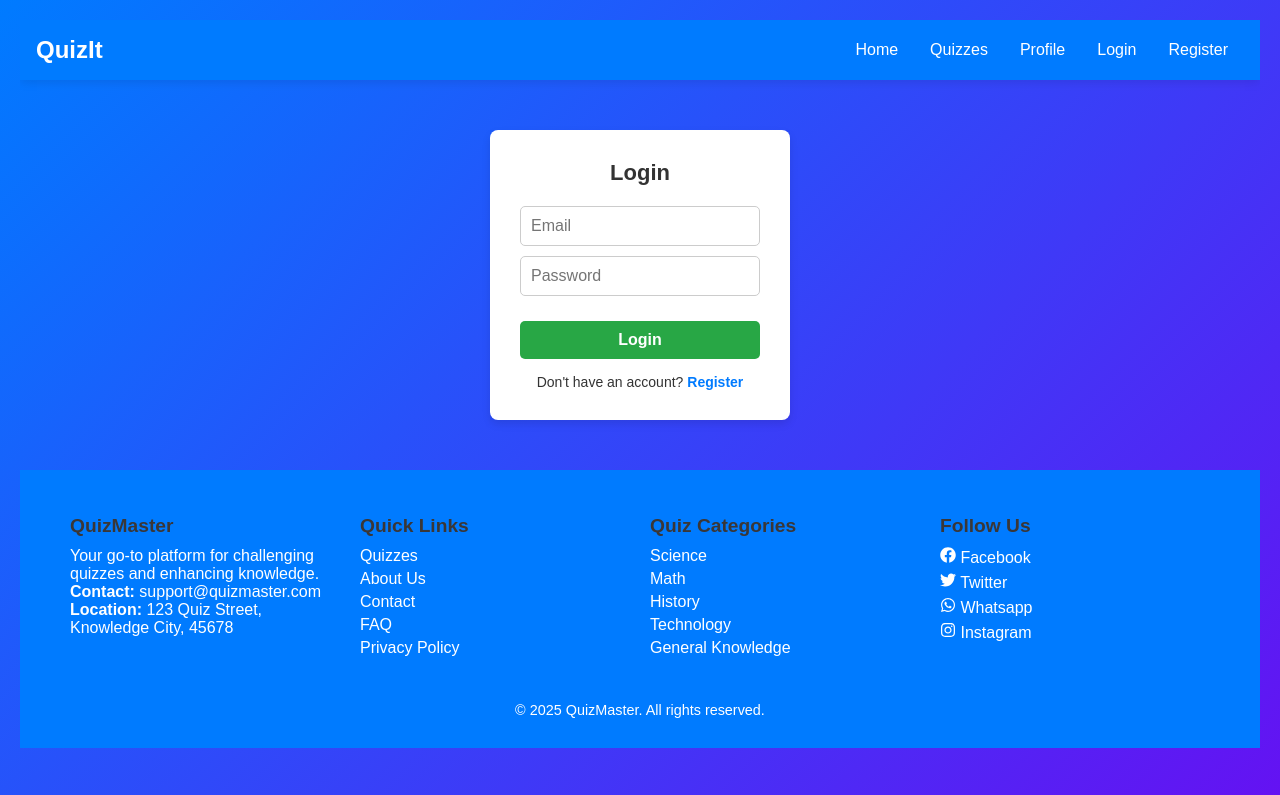
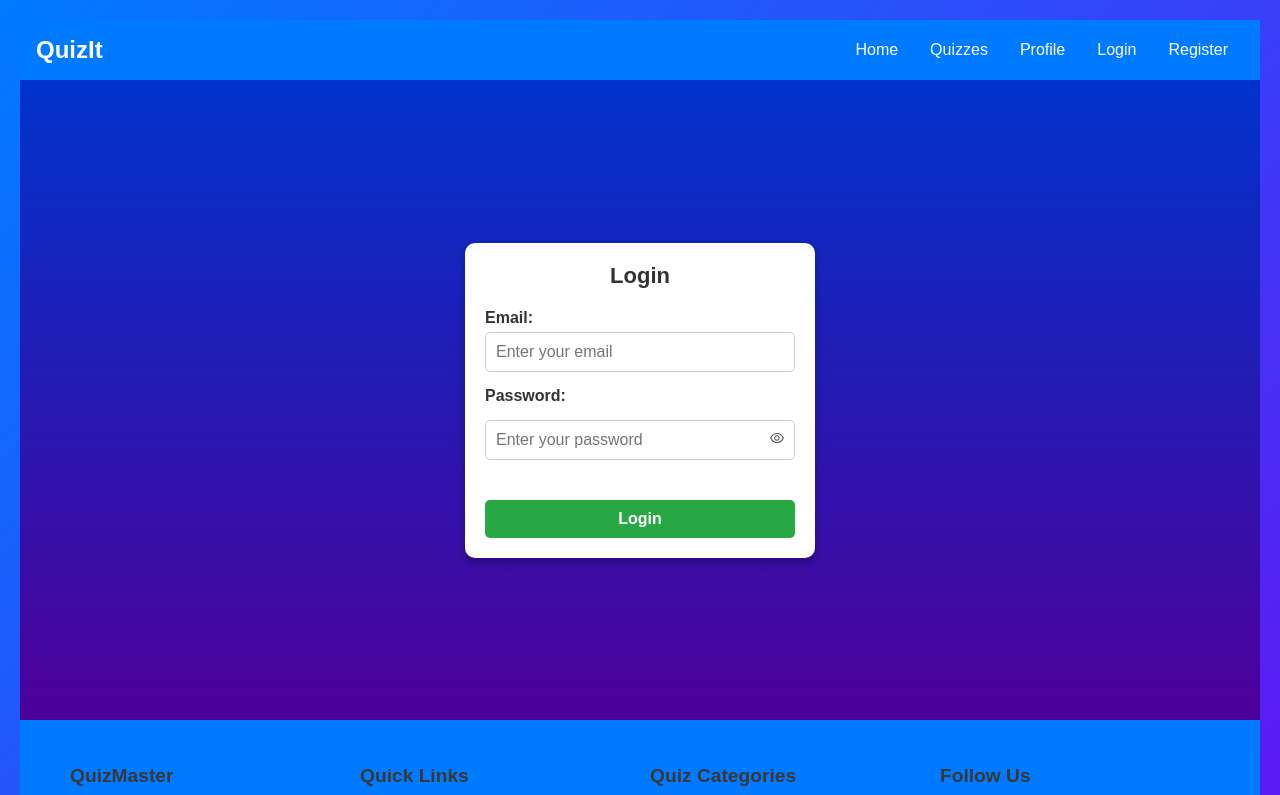
Before and after one commit to ashu-2314/QUIZIT, a React (Vite) app in the folder features/features/: page /login in a window 1280 px wide. Shown: the top 795 px of the page. Built offline with nearby package versions, Linux system fonts and the light colour scheme; no server answers.

Commit message:
context and reducers created

```diff
--- a/features/features/package.json
+++ b/features/features/package.json
@@ -11,6 +11,7 @@
   },
   "dependencies": {
     "axios": "^1.8.4",
+    "cors": "^2.8.5",
     "react": "^19.0.0",
     "react-dom": "^19.0.0",
     "react-icons": "^5.5.0",
--- a/features/features/src/App.jsx
+++ b/features/features/src/App.jsx
@@ -1,43 +1,37 @@
-import React, { useState, useEffect } from "react";
+import React from "react";
 import { BrowserRouter as Router, Routes, Route, Navigate } from "react-router-dom";
+import { AuthProvider, useAuth } from "./components/context/AuthContext"; // Import Auth Context
 import Index from "./components/layouts/Index";
 import Register from "./components/pages/Register";
 import Login from "./components/pages/Login";
 import Dashboard from "./components/pages/Dashboard";
+import Profile from "./components/pages/Profile";
 import Header from "./components/layouts/Header";
 import Footer from "./components/layouts/Footer";
-import Profile from "./components/pages/Profile";
+
+const ProtectedRoute = ({ element }) => {
+  const { isAuthenticated } = useAuth();
+  console.log(isAuthenticated)
+  return isAuthenticated ? element : <Navigate to="/login" />;
+};
 
 const App = () => {
-  // ✅ Check sessionStorage when app loads
-  const [userData, setUserData] = useState(() => {
-    const storedUser = sessionStorage.getItem("userData");
-    return storedUser ? JSON.parse(storedUser) : null;
-  });
-
-  // ✅ Update sessionStorage when userData changes
-  useEffect(() => {
-    if (userData) {
-      sessionStorage.setItem("userData", JSON.stringify(userData));
-    } else {
-      sessionStorage.removeItem("userData");
-    }
-  }, [userData]);
-
   return (
+    <AuthProvider> {/* ✅ Wrap the app with AuthProvider */}
       <Router>
         <Header />
         <main>
           <Routes>
             <Route path="/" element={<Index />} />
             <Route path="/register" element={<Register />} />
-          <Route path="/login" element={<Login setUserData={setUserData} />} />
-          <Route path="/profile" element={userData ? <Profile userData={userData} /> : <Navigate to="/login" />} />
-          <Route path="/dashboard" element={userData ? <Dashboard userData={userData} /> : <Navigate to="/login" />} />
+            <Route path="/login" element={<Login />} />
+            <Route path="/dashboard" element={<ProtectedRoute element={<Dashboard />} />} />
+            <Route path="/profile" element={<ProtectedRoute element={<Profile />} />} />
           </Routes>
         </main>
         <Footer />
       </Router>
+    </AuthProvider>
   );
 };
 
--- /dev/null
+++ b/features/features/src/components/context/AuthContext.jsx
@@ -0,0 +1,83 @@
+import { createContext, useContext, useState, useEffect } from "react";
+import PropTypes from "prop-types";
+import axios from "axios";
+
+// ✅ API Base URL
+const API_BASE_URL = "https://quizit-server.onrender.com/users";
+
+// Create Auth Context
+const AuthContext = createContext();
+
+// Custom Hook to use Auth Context
+export const useAuth = () => useContext(AuthContext);
+
+// Auth Provider Component
+export const AuthProvider = ({ children }) => {
+  const [user, setUser] = useState(null);
+  const [isAuthenticated, setIsAuthenticated] = useState(false);
+  const [loading, setLoading] = useState(true); // ✅ Loading state
+
+  // ✅ Check authentication status on mount
+  useEffect(() => {
+    axios
+      .get(`${API_BASE_URL}/me`, { withCredentials: true }) // ✅ Fetch logged-in user
+      .then((response) => {
+        if (response.data) {
+          setUser(response.data);
+          setIsAuthenticated(true);
+        }
+      })
+      .catch(() => {
+        setUser(null);
+        setIsAuthenticated(false);
+      })
+      .finally(() => setLoading(false)); // ✅ Stop loading after request
+  }, []);
+
+  // ✅ Login Function
+  const login = async (email, password) => {
+    try {
+      const response = await axios.post(
+        `${API_BASE_URL}/login`, // ✅ Corrected endpoint
+        { email, password },
+        { withCredentials: true }
+      );
+
+      if (response.data) {
+        setUser(response.data.user);
+        setIsAuthenticated(true);
+        console("login success")
+        return { success: true };
+      } else {
+        return { success: false, message: "Invalid email or password" };
+      }
+    } catch (error) {
+      console.error("Login error:", error);
+      return { success: false, message: "Failed to login. Please try again." };
+    }
+  };
+
+  // ✅ Logout Function
+  const logout = async () => {
+    try {
+      await axios.post(`${API_BASE_URL}/logout`, {}, { withCredentials: true }); // ✅ Corrected endpoint
+      setUser(null);
+      setIsAuthenticated(false);
+    } catch (error) {
+      console.error("Logout error:", error);
+    }
+  };
+
+  return (
+    <AuthContext.Provider value={{ user, isAuthenticated, loading, login, logout }}>
+      {children}
+    </AuthContext.Provider>
+  );
+};
+
+// ✅ PropTypes for better safety
+AuthProvider.propTypes = {
+  children: PropTypes.node.isRequired,
+};
+
+export default AuthProvider;
--- a/features/features/src/components/pages/Login.jsx
+++ b/features/features/src/components/pages/Login.jsx
@@ -1,66 +1,89 @@
 import React, { useState } from "react";
+import { AiOutlineEye, AiOutlineEyeInvisible } from "react-icons/ai";
+import axios from "axios";
+import { useAuth } from "../context/AuthContext";
 import { useNavigate } from "react-router-dom";
-import axios from "axios";
-import "../styles/Login.css";
+import "../styles/login.css"; // Import the CSS file
 
-const Login = ({ setUserData }) => {
-  const [user, setUser] = useState({ email: "", password: "" });
+const Login = () => {
+  const navigate = useNavigate();
+  const { login } = useAuth();
+  const [formData, setFormData] = useState({ email: "", password: "" });
+  const [showPassword, setShowPassword] = useState(false);
   const [error, setError] = useState("");
-  const [success, setSuccess] = useState("");
-  const navigate = useNavigate();
 
-  // Handle input changes
   const handleChange = (e) => {
-    setUser({ ...user, [e.target.name]: e.target.value });
+    const { name, value } = e.target;
+    setFormData({ ...formData, [name]: value });
   };
 
-  // Handle login submission
-  const handleSubmit = async (e) => {
+  const handleLogin = async (e) => {
     e.preventDefault();
     setError("");
-    setSuccess("");
-
-    console.log("🔹 Sending login request:", user);
 
     try {
-      const response = await axios.post("https://quizit-server.onrender.com/users", user);
-      console.log("✅ Login Response Data:", response.data);
+      // Fetch user from JSON Server
+      const response = await axios.get(`http://localhost:3000/users?email=${formData.email}`);
+      const users = response.data;
 
-      if (response.data) {
-        setUserData(response.data);
-        sessionStorage.setItem("userData", JSON.stringify(response.data));
+      if (users.length === 0) {
+        setError("User not found. Please register first.");
+        return;
+      }
 
-        setSuccess("✅ Login Successful! Redirecting...");
+      const user = users[0]; // Since email is unique, we take the first match
 
-        setTimeout(() => {
-          navigate("/dashboard");
-        }, 1000);
-      } else {
-        console.error("❌ Invalid login response format:", response.data);
-        setError("Invalid email or password. Try again.");
+      if (user.password !== formData.password) {
+        setError("Invalid credentials");
+        return;
       }
-    } catch (err) {
-      console.error("❌ Login failed. Error:", err);
-      setError(err.response?.data?.message || "Invalid email or password.");
+
+      login(user.email); // Store user in AuthContext
+      navigate("/dashboard");
+    } catch (error) {
+      console.error("Login error:", error);
+      setError("Something went wrong. Please try again.");
     }
   };
 
   return (
     <div className="login-container">
-      <h2>Login</h2>
-      {success && <div className="success-message">{success}</div>}
-      {error && <div className="error-message">{error}</div>}
+      <form onSubmit={handleLogin} className="login-form">
+        <h2>Login</h2>
 
-      <form onSubmit={handleSubmit}>
-        <input type="email" name="email" placeholder="Email" onChange={handleChange} required />
-        <input type="password" name="password" placeholder="Password" onChange={handleChange} required />
-        <button type="submit">Login</button>
+        <div className="form-group">
+          <label>Email:</label>
+          <input
+            type="text"
+            name="email"
+            value={formData.email}
+            onChange={handleChange}
+            placeholder="Enter your email"
+            required
+          />
+        </div>
+
+        <div className="form-group">
+          <label>Password:</label>
+          <div className="password-container">
+            <input
+              type={showPassword ? "text" : "password"}
+              name="password"
+              value={formData.password}
+              onChange={handleChange}
+              placeholder="Enter your password"
+              required
+            />
+            <span className="password-toggle" onClick={() => setShowPassword(!showPassword)}>
+              {showPassword ? <AiOutlineEyeInvisible /> : <AiOutlineEye />}
+            </span>
+          </div>
+        </div>
+
+        {error && <p className="error-message">{error}</p>}
+
+        <button type="submit" className="login-button">Login</button>
       </form>
-
-      {/* Added Registration Link */}
-      <p className="register-link">
-        Don't have an account? <span onClick={() => navigate("/register")}>Register</span>
-      </p>
     </div>
   );
 };
--- a/features/features/src/components/pages/Profile.jsx
+++ b/features/features/src/components/pages/Profile.jsx
@@ -1,29 +1,22 @@
-import { useState, useEffect } from "react";
+import { useState } from "react";
+import { useNavigate } from "react-router-dom";
+import { useAuth } from "../context/AuthContext";
 import axios from "axios";
+import "../styles/Profile.css";
 
 const Profile = () => {
-  const [userData, setUserData] = useState(null);
+  const navigate = useNavigate();
+  const { user, updateProfile } = useAuth(); // Use AuthContext
+
+
   const [editingField, setEditingField] = useState(null);
   const [tempValue, setTempValue] = useState("");
-  const [profilePic, setProfilePic] = useState("");
+  const [profilePic, setProfilePic] = useState(user?.profilePic || "https://www.w3schools.com/howto/img_avatar.png");
 
-  useEffect(() => {
-    const loggedInEmail = localStorage.getItem("loggedInUserEmail");
-
-    if (!loggedInEmail) {
-      alert("No logged-in user found. Please log in.");
-      window.location.href = "/login";
-      return;
+  if (!user) {
+    navigate("/login"); // Redirect if not authenticated
+    return null;
   }
-
-    axios
-      .get(`https://quizit-server.onrender.com/users/${loggedInEmail}`)
-      .then((response) => {
-        setUserData(response.data);
-        setProfilePic(response.data.profilePic || "https://www.w3schools.com/howto/img_avatar.png");
-      })
-      .catch((error) => console.error("Error fetching user data:", error));
-  }, []);
 
   const handleEdit = (field, value) => {
     setEditingField(field);
@@ -31,16 +24,17 @@ const Profile = () => {
   };
 
   const handleSave = async () => {
-    if (!userData) return;
+    if (!user) return;
 
-    const updatedUser = { ...userData, [editingField]: tempValue };
+    const updatedUser = { ...user, [editingField]: tempValue };
 
     try {
       const response = await axios.put(
-        `https://quizit-server.onrender.com/users/${userData.email}`,
+        `https://quizit-server.onrender.com/users/${user.email}`,
         updatedUser
       );
-      setUserData(response.data);
+
+      updateProfile(response.data); // Update context state
     } catch (error) {
       console.error("Error updating user:", error);
     }
@@ -52,9 +46,6 @@ const Profile = () => {
     <div className="profile-container">
       <h2>Profile</h2>
 
-      {userData ? (
-        <div>
-          {/* Profile Picture Section */}
       <div>
         <img src={profilePic} alt="Profile" className="profile-image" />
         <input
@@ -66,9 +57,8 @@ const Profile = () => {
         />
       </div>
 
-          {/* Editable Fields */}
       <div className="profile-fields">
-            {Object.keys(userData).map(
+        {Object.keys(user).map(
           (key) =>
             key !== "email" &&
             key !== "profilePic" && (
@@ -82,14 +72,14 @@ const Profile = () => {
                     className="profile-input"
                   />
                 ) : (
-                      <span>{userData[key]}</span>
+                  <span>{user[key]}</span>
                 )}
                 {editingField === key ? (
                   <button onClick={handleSave} className="profile-btn save-btn">
                     Save
                   </button>
                 ) : (
-                      <button onClick={() => handleEdit(key, userData[key])} className="profile-btn edit-btn">
+                  <button onClick={() => handleEdit(key, user[key])} className="profile-btn edit-btn">
                     Edit
                   </button>
                 )}
@@ -98,10 +88,6 @@ const Profile = () => {
         )}
       </div>
     </div>
-      ) : (
-        <p>No user data found.</p>
-      )}
-    </div>
   );
 };
 
--- a/features/features/src/components/pages/Register.jsx
+++ b/features/features/src/components/pages/Register.jsx
@@ -35,7 +35,7 @@ const Register = () => {
     }));
   };
 
-  // Validation logic
+  // Validate Steps
   const validateStep = () => {
     let newErrors = {};
 
@@ -64,8 +64,8 @@ const Register = () => {
   // Check if email is already registered
   const checkEmailExists = async () => {
     try {
-      const response = await axios.get(`https://quizit-server.onrender.com/users?email=${user.email}`);
-      if (response.data.exists) {
+      const response = await axios.get(`http://localhost:3000/users?email=${user.email}`);
+      if (response.data.length > 0) {
         setErrors((prevErrors) => ({ ...prevErrors, email: "Email already registered" }));
         return true;
       }
@@ -91,15 +91,29 @@ const Register = () => {
     setStep(step - 1);
   };
 
-  // Submit form
+  // Submit Form (Store Data in JSON Server)
   const handleSubmit = async (e) => {
     e.preventDefault();
     if (!validateStep()) return;
 
+    const userData = {
+      email: user.email,
+      phone: user.phone,
+      dob: user.dob,
+      gender: user.gender,
+      password: user.password, // In real apps, hash passwords before storing
+      preferences: user.preferences,
+    };
+
     try {
-      await axios.post("https://quizit-server.onrender.com/users", user);
+      const response = await axios.post("http://localhost:3000/users", userData);
+
+      if (response.status === 201) {
         alert("Registration successful!");
         navigate("/login");
+      } else {
+        throw new Error("Failed to register user.");
+      }
     } catch (error) {
       console.error("Error during signup:", error);
       alert("Signup failed. Please try again.");
@@ -108,7 +122,9 @@ const Register = () => {
 
   return (
     <div className="register-container">
-      <h2>Step {step}: {step === 1 ? "Personal Details" : step === 2 ? "Account Setup" : "Preferences & Confirmation"}</h2>
+      <h2>
+        Step {step}: {step === 1 ? "Personal Details" : step === 2 ? "Account Setup" : "Preferences & Confirmation"}
+      </h2>
 
       <form onSubmit={handleSubmit}>
         {/* Step 1: Personal Details */}
@@ -131,7 +147,6 @@ const Register = () => {
                 <input type="radio" name="gender" value="other" onChange={handleChange} required /> Other
               </label>
             </div>
-
             {errors.gender && <p className="error">{errors.gender}</p>}
             <button type="button" onClick={nextStep}>Next</button>
           </>
@@ -153,32 +168,23 @@ const Register = () => {
         {step === 3 && (
           <>
             <h3 className="section-title">Select Your Quiz Preferences:</h3>
-
             <div className="quiz-preferences">
-      <label>
-        <input type="checkbox" value="Science" onChange={handlePreferencesChange} />
-        <span>Science</span>
+              {["Science", "Math", "History", "Technology"].map((subject) => (
+                <label key={subject}>
+                  <input type="checkbox" value={subject} onChange={handlePreferencesChange} />
+                  <span>{subject}</span>
                 </label>
-
-      <label>
-        <input type="checkbox" value="Math" onChange={handlePreferencesChange} />
-        <span>Math</span>
-      </label>
-
-      <label>
-        <input type="checkbox" value="History" onChange={handlePreferencesChange} />
-        <span>History</span>
-      </label>
-
-      <label>
-        <input type="checkbox" value="Technology" onChange={handlePreferencesChange} />
-        <span>Technology</span>
-      </label>
+              ))}
             </div>
 
             <div className="terms">
               <label>
-        <input type="checkbox" name="termsAccepted" onChange={(e) => setUser({ ...user, termsAccepted: e.target.checked })} required />
+                <input
+                  type="checkbox"
+                  name="termsAccepted"
+                  onChange={(e) => setUser({ ...user, termsAccepted: e.target.checked })}
+                  required
+                />
                 <span>I accept the Terms & Conditions</span>
               </label>
             </div>
@@ -188,7 +194,6 @@ const Register = () => {
             <button type="submit" className="register-btn">Register</button>
           </>
         )}
-
       </form>
     </div>
   );
--- a/features/features/src/components/styles/Login.css
+++ b/features/features/src/components/styles/Login.css
@@ -1,81 +1,80 @@
-/* Login Container */
+/* Center the login form */
 .login-container {
-  text-align: center;
-  padding: 30px;
-  background: white;
-  border-radius: 8px;
-  width: 300px;
-  margin: 50px auto;
-  box-shadow: 0 4px 8px rgba(0, 0, 0, 0.1);
+  display: flex;
+  justify-content: center;
+  align-items: center;
+  height: 80vh;
+  background: linear-gradient(to bottom, #0033cc, #4d0099);
 }
 
-/* Success & Error Messages */
-.success-message, .error-message {
-  font-size: 14px;
-  padding: 10px;
-  border-radius: 5px;
-  margin: 10px 0;
-  font-weight: bold;
+/* Style the form */
+.login-form {
+  background: white;
+  padding: 20px;
+  border-radius: 10px;
+  box-shadow: 0 4px 10px rgba(0, 0, 0, 0.3);
+  width: 350px;
+  text-align: center;
 }
 
-.success-message {
-  background-color: #d4edda;
-  color: #155724;
-  border: 1px solid #c3e6cb;
+h2 {
+  margin-bottom: 20px;
+  color: #333;
 }
 
-.error-message {
-  background-color: #f8d7da;
-  color: #721c24;
-  border: 1px solid #f5c6cb;
+.form-group {
+  margin-bottom: 15px;
+  text-align: left;
 }
 
-/* Input Fields */
+label {
+  display: block;
+  font-weight: bold;
+  margin-bottom: 5px;
+  color: #333;
+}
+
 input {
-  display: block;
   width: 100%;
   padding: 10px;
-  margin: 10px 0;
   border: 1px solid #ccc;
   border-radius: 5px;
   font-size: 16px;
-  transition: border 0.3s;
 }
 
-input:focus {
-  border-color: #007bff;
-  outline: none;
+/* Password field container */
+.password-container {
+  display: flex;
+  align-items: center;
+  position: relative;
 }
 
-/* Button Styling */
-button {
+.password-toggle {
+  position: absolute;
+  right: 10px;
+  cursor: pointer;
+  color: #555;
+}
+
+/* Error message */
+.error-message {
+  color: red;
+  font-size: 14px;
+  margin-bottom: 10px;
+}
+
+/* Login button */
+.login-button {
   width: 100%;
   padding: 10px;
-  font-size: 16px;
+  border: none;
+  border-radius: 5px;
   background: #28a745;
   color: white;
-  border: none;
-  border-radius: 5px;
+  font-size: 16px;
   cursor: pointer;
-  transition: background 0.3s;
 }
 
-button:hover {
+.login-button:hover {
   background: #218838;
 }
-.register-link {
-  margin-top: 15px;
-  font-size: 14px;
-  color: #333;
-}
-
-.register-link span {
-  color: #007bff;
-  font-weight: bold;
-  cursor: pointer;
-  transition: 0.3s;
-}
-
-.register-link span:hover {
-  text-decoration: underline;
-}
```
Also changed, not shown: features/features/src/components/pages/Dashboard.jsx (+9 -10 lines), features/features/src/components/reducer/authReducer.js (added, +26 -0 lines), 1 other file (tests, documents, lock files or other folders). Lines whose indentation alone changed are shown as unchanged.
